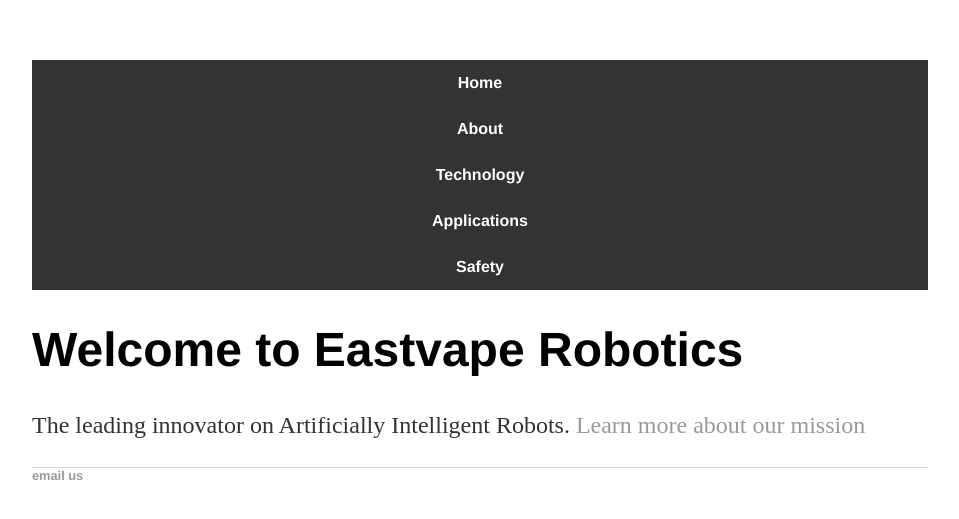
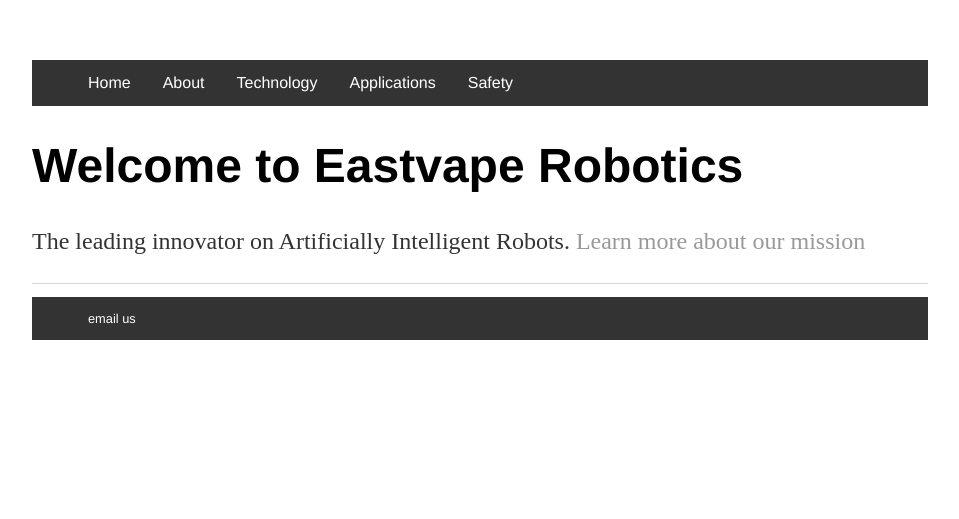
Before and after one commit to andycepi/bal.github.io, a Jekyll site: the page built from index.html, in a window 1280 px wide. Shown: the top 519 px of the page, without its empty margins (160-1119 px from the left). Built offline with Jekyll 4.4.1, drawn with Linux system fonts in a browser that asks for light colours.

Commit message:
css updates

```diff
--- a/css/main.css
+++ b/css/main.css
@@ -5,25 +5,25 @@ body {
 div.navbar {
   background-color: #333;
 }
-nav ul, footer ul {
-    font-family:'Helvetica', 'Arial', 'Sans-Serif';
-    padding: 0px;
-    margin: 0;
-    overflow: hidden;
-    background-color: #333
-    list-style: none;
-    font-weight: bold;
+
+ul {
+
+  list-style-type: none;
+  margin: 0
+  padding: 0;
+  overflow: hidden;
+  background-color: #333;
 }
-footer ul li {
-    margin-right: 20px;
-    float: left;
+li{
+  float: left;
 }
-nav li a{
+li a{
+  font-family:'Helvetica', 'Arial', 'Sans-Serif';
   display: block;
-  color: white;
-  text-align:center;
+  color:white;
+  text-align: center;
+  padding:14px 16px;
   text-decoration: none;
-  padding: 14px 16px;
 }
 li a:hover{
   background-color: #2E86C1;
```
